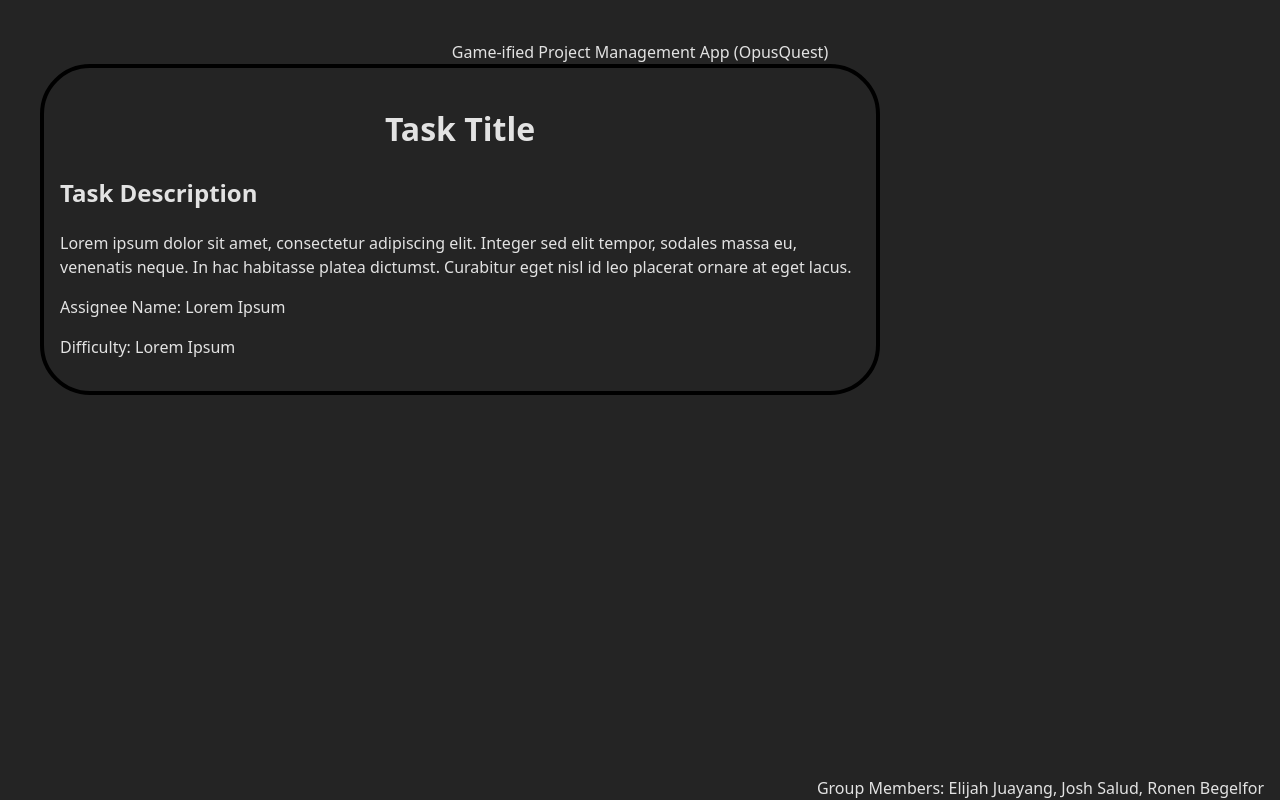
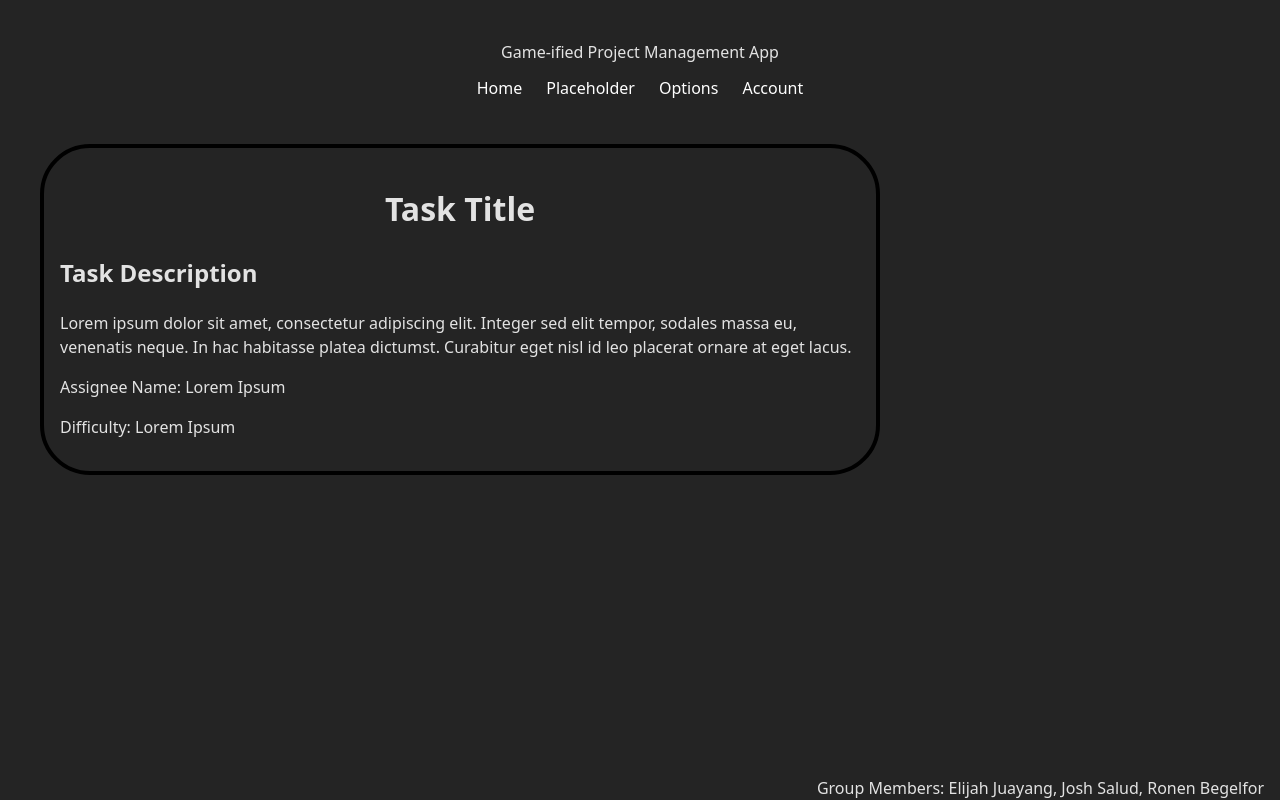
Before and after one commit to ejuayang-rrc/gamified-project-management, a React (Vite) app: page / in a window 1280 px wide. Built offline with nearby package versions, Linux system fonts and the light colour scheme.

Commit message:
Modified code formatting.

```diff
--- a/src/App.tsx
+++ b/src/App.tsx
@@ -1,4 +1,5 @@
 import Footer from "./components/common/footer/Footer";
+import Nav from "./components/common/nav/Nav";
 import './App.css'
 import Header from "./components/common/header/Header";
 import TaskCard from "./components/common/taskCard/taskCard";
@@ -8,6 +9,7 @@ function App() {
   return (
     <>
       <Header />
+      <Nav />
       <TaskCard />
       <Footer />
     </>
--- a/src/components/common/header/Header.tsx
+++ b/src/components/common/header/Header.tsx
@@ -3,7 +3,7 @@ import "./Header.css";
 function Header() {
   return(
     <header>
-      Game-ified Project Management App (OpusQuest)
+      Game-ified Project Management App
     </header>
   );
 }
--- a/src/components/common/nav/Nav.tsx
+++ b/src/components/common/nav/Nav.tsx
@@ -1,4 +1,3 @@
-import Hamburger from "./hamburger/Hamburger";
 import "./Nav.css";
 
 function Nav() {
@@ -9,12 +8,7 @@ function Nav() {
         <a href="#">Placeholder</a>
         <a href="#">Options</a>
         <a href="#">Account</a>
-        <a href="#">Log Out</a>
       </span>
-
-      <div className="hamburger">
-        <Hamburger />
-      </div>
     </nav>
   );
 }
```
